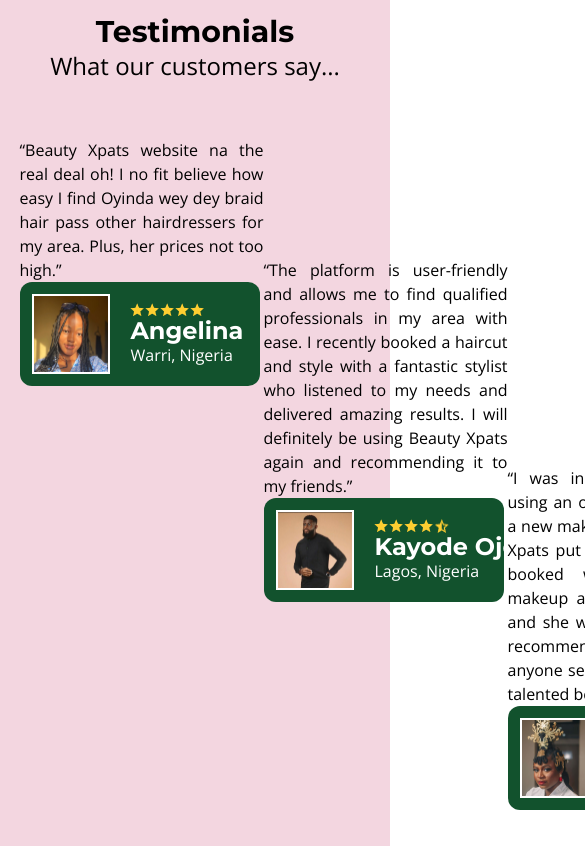
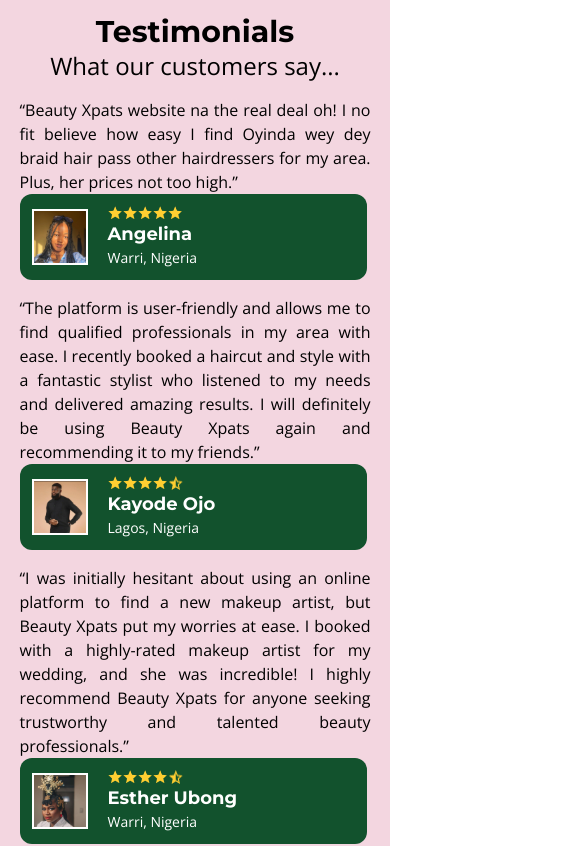
Before and after one commit to Lahitan/beautyexpert, a React (Vite) app: page / in a window 390 px wide. Shown: the part 1160-2006 px from the top of the page, 585 px wide, since content can reach past the window. Built offline with nearby package versions, Linux system fonts and the light colour scheme.

Commit message:
fix:responsiveness on testimonial section

```diff
--- a/src/testimonials/Testimonials.jsx
+++ b/src/testimonials/Testimonials.jsx
@@ -14,14 +14,14 @@ const Testimonials = () => {
             <h6 className=' font-openSans font-normal text-2xl text-center' >What our customers say... </h6>
         </div>
         {/* testimonial card container */}
-        <div className='flex justify-between'>
+        <div className='w-[100%] grid grid-cols-1 md:grid-cols-3 gap-4 mt-4 md-10 '>
             {/* card 1 */}
-            <div className=' review-everything-else w-80 mt-14 text-justify font-openSans gap-2 font-normal '  >
+            <div className=' review-everything-else text-justify font-openSans gap-2 font-normal '  >
                 <p>“Beauty Xpats website na the real deal oh! I no fit believe how easy I find Oyinda wey dey braid hair pass other hairdressers for my area. Plus, her prices not too high.”
                 </p>
-                <div className=' pic-everthing-else bg-secondary-brand flex gap-5 p-3 mr-1 rounded-xl items-center justify-between' >
-                    <img src={angelina} alt="selfie of a girl with shadow across her face" className='w-18 h-20 border-2 border-solid border-white flex-none flex-grow-0' />
-                    <div className=' star-name-location flex flex-col items-start p-0 w-48 h-18 flex-none flex-grow-0' >
+                <div className=' pic-everthing-else bg-secondary-brand flex gap-5 p-3 mr-1 rounded-xl items-center sm:justify-between ' >
+                    <img src={angelina} alt="selfie of a girl with shadow across her face" className='w-14 h-14 border-2 border-solid border-white flex-none flex-grow-0' />
+                    <div className=' star-name-location flex flex-col items-start md:w-[85%] p-0 w-48 h-18 flex-none flex-grow-0' >
                         <div className='flex' >
                             <img src={fullStar} alt="full-star" />
                             <img src={fullStar} alt="full-star" />
@@ -29,18 +29,18 @@ const Testimonials = () => {
                             <img src={fullStar} alt="full-star" />
                             <img src={fullStar} alt="full-star" />
                         </div>
-                        <p className=' font-montserrat font-bold text-2xl text-white leading-7'>Angelina</p>
-                        <p className='font-normal text-base leading-5 text-white' >Warri, Nigeria</p>
+                        <p className=' font-montserrat font-bold text-lg text-white leading-7'>Angelina</p>
+                        <p className='font-normal text-sm leading-5 text-white' >Warri, Nigeria</p>
                     </div>
                 </div>
             </div>
                    {/* card 2  */}
-            <div className=' review-everything-else w-80 my-44 text-justify font-openSans gap-2 font-normal '  >
+                <div className=' review-everything-else text-justify font-openSans gap-2 font-normal md:mt-28'  >
                 <p>“The platform is user-friendly and allows me to find qualified professionals in my area with ease. I recently booked a haircut and style with a fantastic stylist who listened to my needs and delivered amazing results. I will definitely be using Beauty Xpats again and recommending it to my friends.”
                 </p>
-                <div className=' pic-everthing-else bg-secondary-brand flex gap-5 p-3 mr-1 rounded-xl items-center justify-between' >
-                    <img src={kayode} alt="picture of a bearded man" className='w-18 h-20 border-2 border-solid border-white flex-none flex-grow-0' />
-                    <div className=' star-name-location flex flex-col items-start p-0 w-48 h-18 flex-none flex-grow-0' >
+                <div className=' pic-everthing-else bg-secondary-brand flex gap-5 p-3 mr-1 rounded-xl items-center sm:justify-between ' >
+                    <img src={kayode} alt="picture of a bearded man" className='w-14 h-14 border-2 border-solid border-white flex-none flex-grow-0' />
+                    <div className=' star-name-location flex flex-col items-start md:w-[85%] p-0 w-48 h-18 flex-none flex-grow-0' >
                         <div className='flex' >
                             <img src={fullStar} alt="full-star" />
                             <img src={fullStar} alt="full-star" />
@@ -48,18 +48,18 @@ const Testimonials = () => {
                             <img src={fullStar} alt="full-star" />
                             <img src={halfStar} alt="half-star" />
                         </div>
-                        <p className=' font-montserrat font-bold text-2xl text-white leading-7'>Kayode Ojo</p>
-                        <p className='font-normal text-base leading-5 text-white' >Lagos, Nigeria</p>
+                        <p className=' font-montserrat font-bold text-lg text-white leading-7'>Kayode Ojo</p>
+                        <p className='font-normal text-sm leading-5 text-white' >Lagos, Nigeria</p>
                     </div>
                 </div>
             </div>
                  {/*card 3  */}
-            <div className=' review-everything-else w-80 mt-96 mb-12 text-justify font-openSans gap-2 font-normal '  >
+            <div className=' review-everything-else text-justify font-openSans gap-2 font-normal md:mt-72 '  >
                 <p>“I was initially hesitant about using an online platform to find a new makeup artist, but Beauty Xpats put my worries at ease. I booked with a highly-rated makeup artist for my wedding, and she was incredible! I highly recommend Beauty Xpats for anyone seeking trustworthy and talented beauty professionals.”
                 </p>
-                <div className=' pic-everthing-else bg-secondary-brand flex gap-5 p-3 mr-1 rounded-xl items-center justify-between' >
-                    <img src={esther} alt="picture of a girl wearing traditional regalia" className='w-18 h-20 border-2 border-solid border-white flex-none flex-grow-0' />
-                    <div className=' star-name-location flex flex-col items-start p-0 w-48 h-18 flex-none flex-grow-0' >
+                <div className=' pic-everthing-else bg-secondary-brand flex gap-5 p-3 mr-1 rounded-xl items-center sm:justify-between ' >
+                    <img src={esther} alt="picture of a girl wearing traditional regalia" className='w-14 h-14 border-2 border-solid border-white flex-none flex-grow-0' />
+                    <div className=' star-name-location flex flex-col items-start md:w-[85%] p-0 w-48 h-18 flex-none flex-grow-0' >
                         <div className='flex' >
                             <img src={fullStar} alt="full-star" />
                             <img src={fullStar} alt="full-star" />
@@ -67,8 +67,8 @@ const Testimonials = () => {
                             <img src={fullStar} alt="full-star" />
                             <img src={halfStar} alt="half-star" />
                         </div>
-                        <p className=' font-montserrat font-bold text-2xl text-white leading-7'>Esther Ubong</p>
-                        <p className='font-normal text-base leading-5 text-white' >Warri, Nigeria</p>
+                        <p className=' font-montserrat font-bold text-lg text-white leading-7'>Esther Ubong</p>
+                        <p className='font-normal text-sm leading-5 text-white' >Warri, Nigeria</p>
                     </div>
                 </div>
             </div>
```
